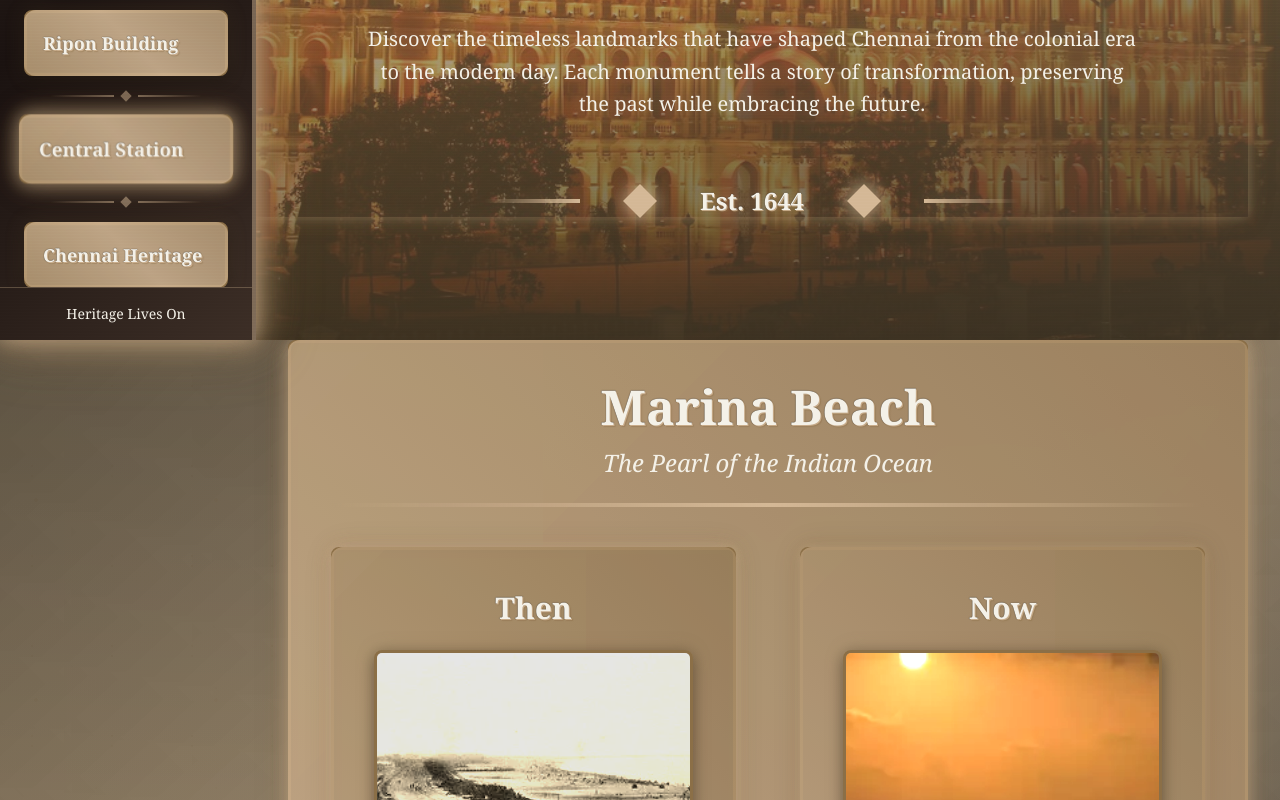
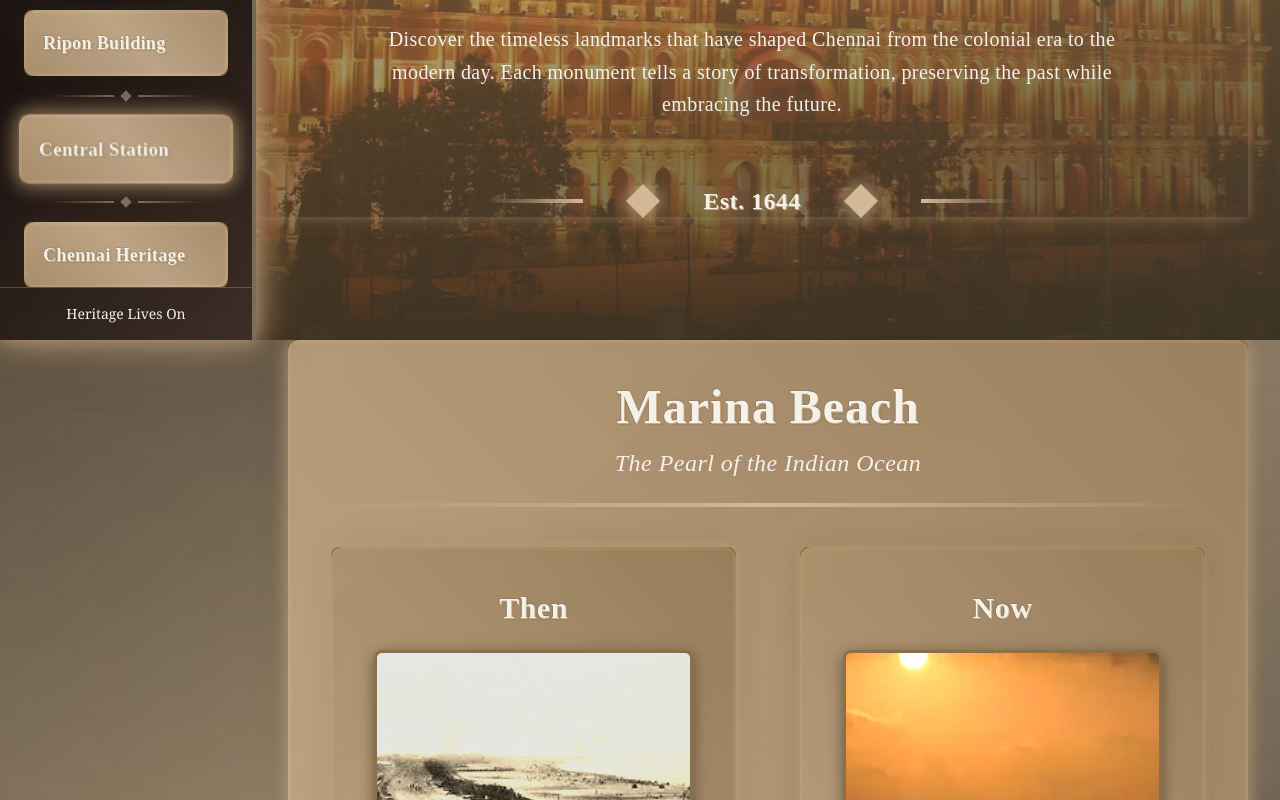
Before and after one commit to SweetyAnime/Madras-Through-Time, a Next.js app: page / in a window 1280 px wide. Shown: the part 460-1260 px from the top of the page. Built offline with nearby package versions, Linux system fonts and the light colour scheme.

Commit message:
style: Update typography to use Abril Fatface font and refine vintage theme

```diff
--- a/src/app/globals.css
+++ b/src/app/globals.css
@@ -2,8 +2,8 @@
 @tailwind components;
 @tailwind utilities;
 
-/* Import vintage fonts */
-@import url('https://fonts.googleapis.com/css2?family=Playfair+Display:ital,wght@0,400;0,700;1,400&family=Crimson+Text:ital,wght@0,400;0,600;1,400&family=Old+Standard+TT:ital,wght@0,400;0,700;1,400&family=Cormorant+Garamond:ital,wght@0,400;0,600;0,700;1,400&display=swap');
+/* Import Abril Fatface font */
+@import url('https://fonts.googleapis.com/css2?family=Abril+Fatface&display=swap');
 
 /* Global vintage dark brown theme */
 * {
@@ -14,11 +14,18 @@
   background: linear-gradient(135deg, #3C2E26 0%, #2A1F1A 25%, #1A1210 50%, #2A1F1A 75%, #3C2E26 100%);
   background-attachment: fixed;
   color: #D4B896;
-  font-family: 'Playfair Display', 'Crimson Text', Georgia, serif;
+  font-family: 'Abril Fatface', serif;
   overflow-x: hidden;
   -webkit-font-smoothing: antialiased;
   -moz-osx-font-smoothing: grayscale;
   text-rendering: optimizeLegibility;
+}
+
+/* Abril Fatface font classes */
+.font-vintage {
+  font-family: 'Abril Fatface', serif;
+  font-weight: 400;
+  letter-spacing: 0.02em;
 }
 
 /* Enhanced vintage paper effect */
--- a/tailwind.config.ts
+++ b/tailwind.config.ts
@@ -21,7 +21,7 @@
       fontFamily: {
         serif: ["Georgia", "Times New Roman", "serif"],
         sans: ["Inter", "Arial", "sans-serif"],
-        vintage: ["'Playfair Display'", "'Crimson Text'", "'Old Standard TT'", "Georgia", "serif"],
+        vintage: ["'Abril Fatface'", "serif"],
       },
       backgroundImage: {
         "vintage-texture": "url('/textures/parchment.png')",
```
Also changed, not shown: vercel.json (added), 1 other file (tests, documents, lock files or other folders).
